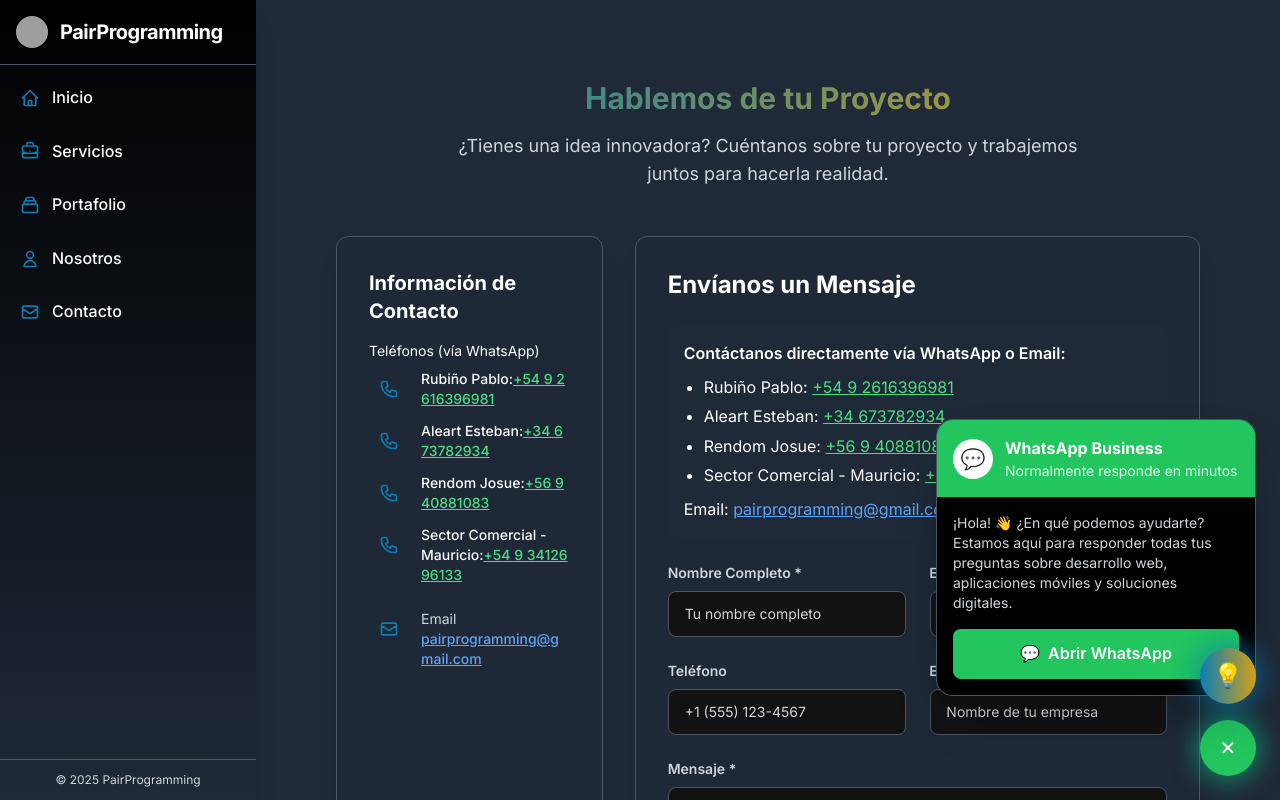
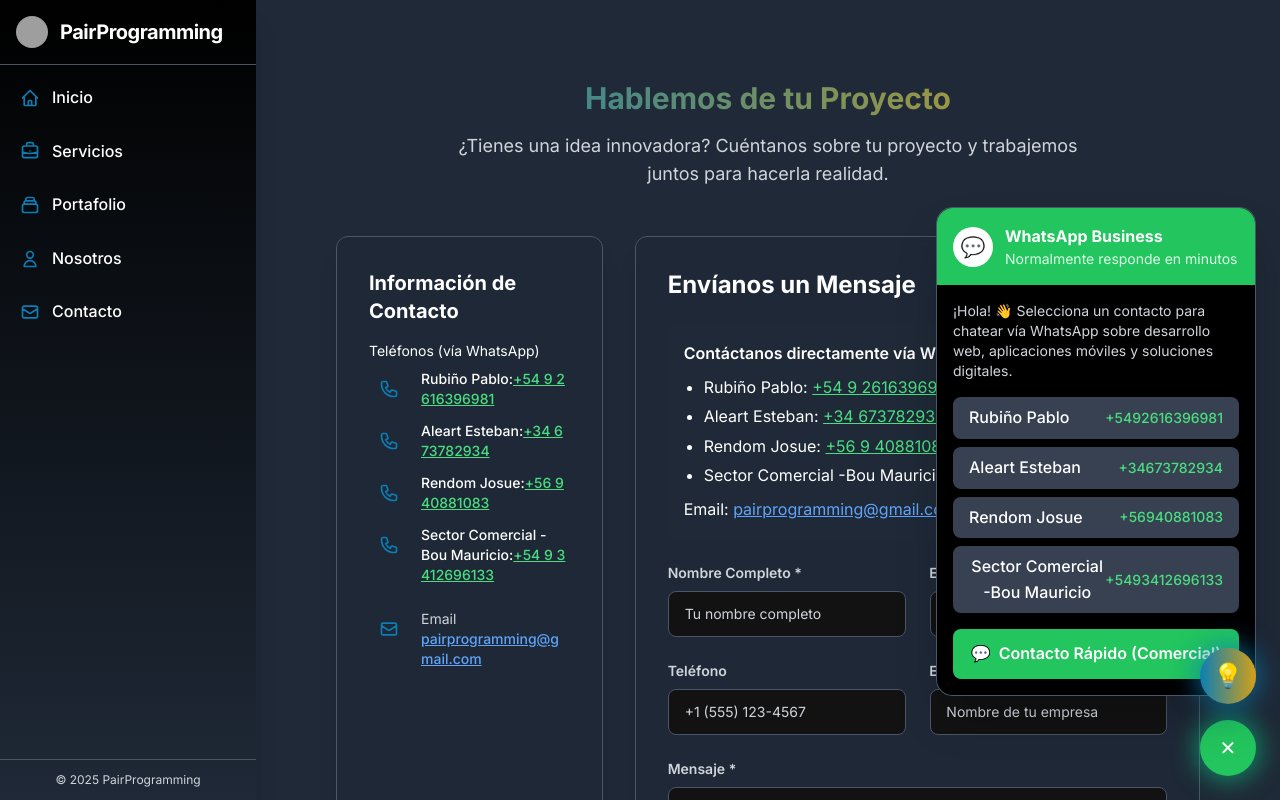
Before and after one commit to pairPrograming1/PairPrograming, a Next.js app in the folder pairprogramming-app/: page /contacto in a window 1280 px wide. Both pictures are taken after a click on the button "Abrir chat de WhatsApp". Shown: the top 800 px of the page. Built offline with nearby package versions, Linux system fonts and the light colour scheme; no server answers; grey boxes are pictures that could not be loaded.

Commit message:
cambios pedidos

```diff
--- a/pairprogramming-app/src/app/components/WhatsAppFloat.jsx
+++ b/pairprogramming-app/src/app/components/WhatsAppFloat.jsx
@@ -3,13 +3,22 @@ import { useState } from "react";
 
 export default function WhatsAppFloat() {
   const [isOpen, setIsOpen] = useState(false);
-  const phoneNumber = "+1234567890"; // Reemplaza con tu número real
-  const message =
+  const [selectedContact, setSelectedContact] = useState(null);
+
+  // Contactos extraídos del ContactForm
+  const contacts = [
+    { name: "Rubiño Pablo", phone: "+5492616396981" },
+    { name: "Aleart Esteban", phone: "+34673782934" },
+    { name: "Rendom Josue", phone: "+56940881083" },
+    { name: "Sector Comercial -Bou Mauricio", phone: "+5493412696133" },
+  ];
+
+  const defaultMessage =
     "Hola, me interesa conocer más sobre sus servicios de desarrollo";
 
-  const openWhatsApp = () => {
-    const url = `https://wa.me/${phoneNumber}?text=${encodeURIComponent(
-      message
+  const openWhatsApp = (phone) => {
+    const url = `https://wa.me/${phone}?text=${encodeURIComponent(
+      defaultMessage
     )}`;
     window.open(url, "_blank");
     setIsOpen(false);
@@ -17,11 +26,12 @@ export default function WhatsAppFloat() {
 
   const toggleChat = () => {
     setIsOpen(!isOpen);
+    setSelectedContact(null); // Resetear selección al toggle
   };
 
   return (
     <div className="relative">
-      {/* Chat Bubble con tema oscuro */}
+      {/* Chat Bubble con tema oscuro y selección de contacto */}
       {isOpen && (
         <div className="absolute bottom-16 right-0 w-80 bg-card-bg rounded-2xl shadow-2xl border border-border-color animate-fade-in mb-4">
           <div className="bg-green-500 text-white p-4 rounded-t-2xl">
@@ -38,18 +48,35 @@ export default function WhatsAppFloat() {
             </div>
           </div>
 
-          <div className="p-4 bg-background rounded-b-2xl">
+          <div className="p-4 bg-background rounded-b-2xl space-y-4">
             <p className="text-secondary-text text-sm mb-4">
-              ¡Hola! 👋 ¿En qué podemos ayudarte? Estamos aquí para responder
-              todas tus preguntas sobre desarrollo web, aplicaciones móviles y
-              soluciones digitales.
+              ¡Hola! 👋 Selecciona un contacto para chatear vía WhatsApp sobre
+              desarrollo web, aplicaciones móviles y soluciones digitales.
             </p>
+
+            {/* Lista de contactos */}
+            <div className="space-y-2">
+              {contacts.map((contact) => (
+                <button
+                  key={contact.phone}
+                  onClick={() => openWhatsApp(contact.phone)}
+                  className="w-full bg-gray-700 hover:bg-gray-600 text-white py-2 px-4 rounded-lg font-medium transition-colors flex items-center justify-between"
+                >
+                  <span>{contact.name}</span>
+                  <span className="text-green-400 text-sm">
+                    {contact.phone}
+                  </span>
+                </button>
+              ))}
+            </div>
+
+            {/* Opción rápida general si no selecciona */}
             <button
-              onClick={openWhatsApp}
-              className="w-full bg-green-500 hover:bg-green-600 text-white py-3 px-4 rounded-lg font-semibold transition-colors flex items-center justify-center space-x-2"
+              onClick={() => openWhatsApp(contacts[3].phone)} // Default al comercial por ejemplo
+              className="w-full bg-green-500 hover:bg-green-600 text-white py-3 px-4 rounded-lg font-semibold transition-colors flex items-center justify-center space-x-2 mt-4"
             >
               <span>💬</span>
-              <span>Abrir WhatsApp</span>
+              <span>Contacto Rápido (Comercial)</span>
             </button>
           </div>
         </div>
--- a/pairprogramming-app/src/app/components/contact/ContactForm.jsx
+++ b/pairprogramming-app/src/app/components/contact/ContactForm.jsx
@@ -114,7 +114,7 @@ export function ContactForm() {
             </a>
           </li>
           <li>
-            Sector Comercial - Mauricio:{" "}
+            Sector Comercial -Bou Mauricio:{" "}
             <a
               href="https://wa.me/5493412696133"
               target="_blank"
--- a/pairprogramming-app/src/app/components/sections/ContactInfo.jsx
+++ b/pairprogramming-app/src/app/components/sections/ContactInfo.jsx
@@ -126,7 +126,7 @@ export function ContactInfo() {
                 </div>
                 <div className="flex-1">
                   <p className="text-white font-medium text-sm">
-                    Sector Comercial - Mauricio:
+                    Sector Comercial -Bou Mauricio:
                     <a
                       href="https://wa.me/5493412696133"
                       target="_blank"
```
